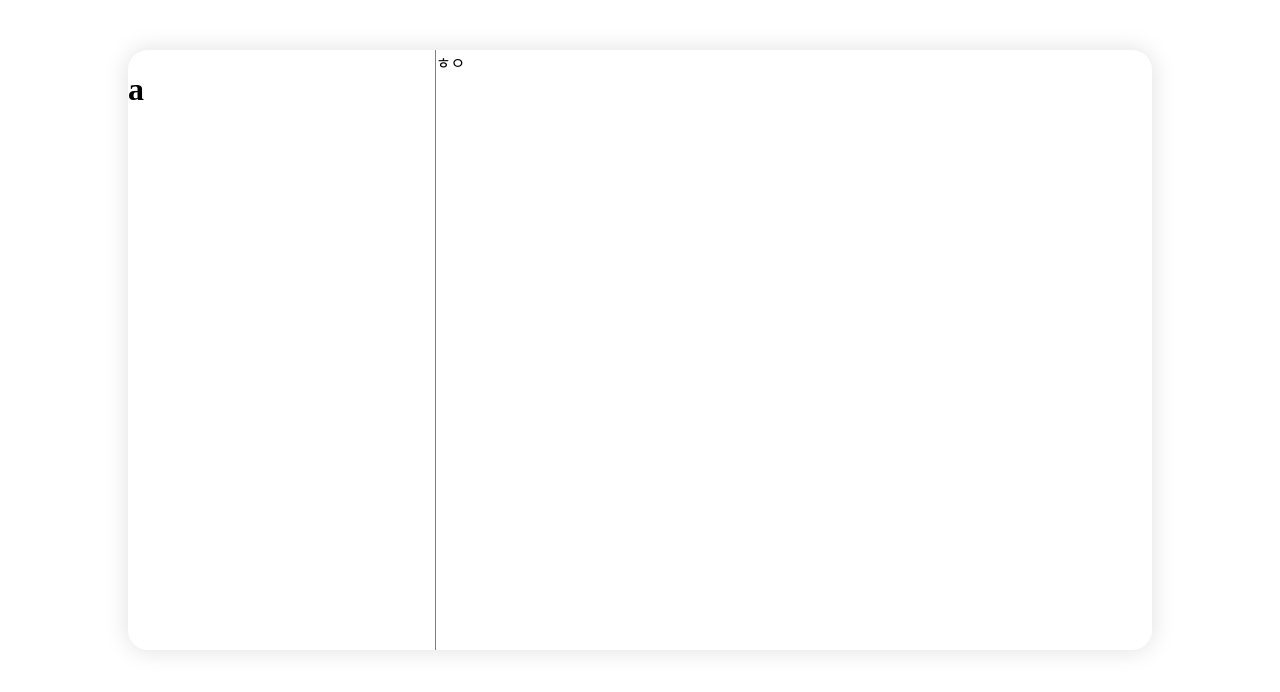
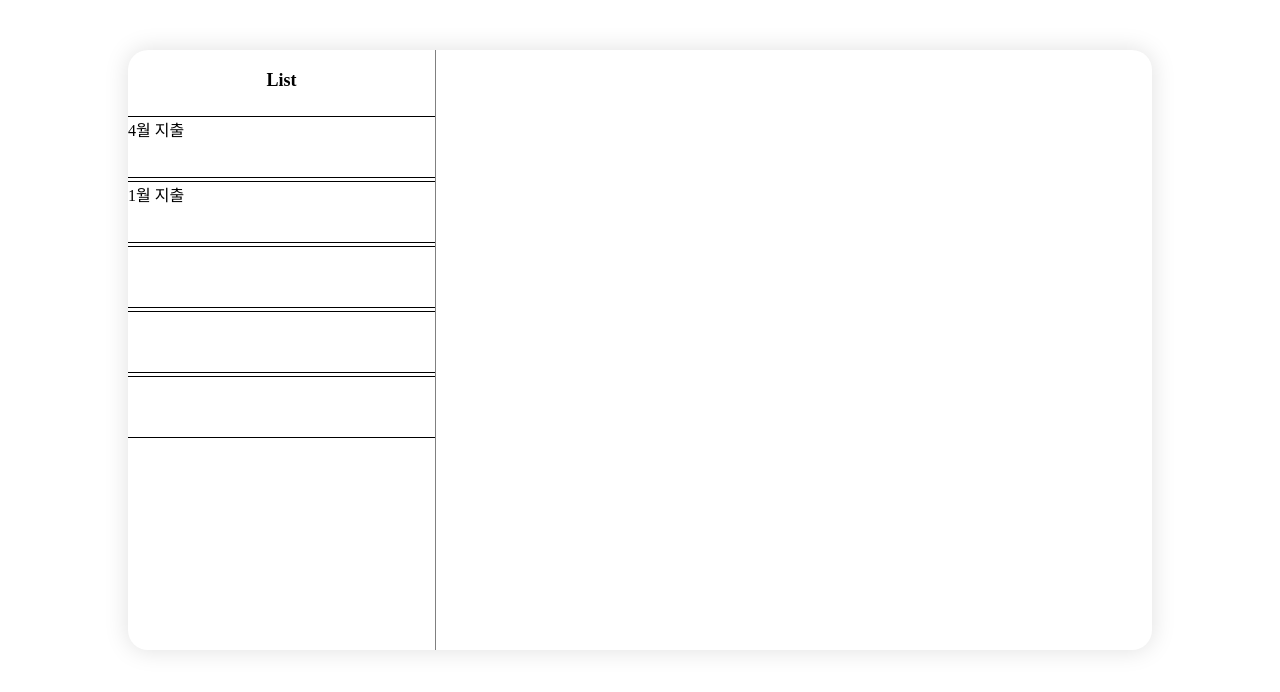
Before and after one commit to pipiya2/salary-calculate, a plain HTML site: page html/calculate_new.html in a window 1280 px wide. Drawn offline with nearby package versions, Linux system fonts and the light colour scheme.

Commit message:
레이아웃 작업_1

```diff
--- a/css/calculate_new.css
+++ b/css/calculate_new.css
@@ -18,6 +18,9 @@ body {
     width : 30%;
     height : 100%;
     border-right : 1px  solid gray;
+}
+
+.scroll{
     overflow-y:scroll;
 }
 
@@ -25,9 +28,32 @@ body {
     /* background-color: yellow; */
     width : 70%;
     height : 100%;
-    overflow-y:scroll;
 }
 
+.left-area-header{
+    /* margin-top : 50px; */
+    text-align: center;
+    margin : 20px 0px 25px 0px;
+    font-size: large;
+    font-weight: 700;
+}
+
+.list{
+    /* border-bottom: 1px solid black; */
+    /* border-top: 1px solid black;  */
+    min-height : 60px;
+    margin-bottom: 3px;
+    border-bottom: 1px solid black;
+    border-top: 1px solid black;
+}
+
+
+.list:hover{
+    cursor : pointer;
+}
+
+
+/**===================스크롤바 설정=========================*/
 .left-wrapper::-webkit-scrollbar{
     width: 3px;
 }
@@ -44,3 +70,20 @@ body {
 .left-wrapper::-webkit-scrollbar-track{
     background-color: rgba(0,0,0,0);
 }
+
+.right-wrapper::-webkit-scrollbar{
+    width: 3px;
+}
+
+/* 스크롤바 막대 설정*/
+.right-wrapper::-webkit-scrollbar-thumb{
+    background-color: gray;
+    /* 스크롤바 둥글게 설정    */
+    border-radius: 10px;
+    height: 30%;
+}
+
+/* 스크롤바 뒷 배경 설정*/
+.right-wrapper::-webkit-scrollbar-track{
+    background-color: rgba(0,0,0,0);
+}
--- a/html/calculate_new.html
+++ b/html/calculate_new.html
@@ -9,11 +9,35 @@
 </head>
 <body>
     <div class="wrapper">
-        <div class = "left-wrapper">
-            <h1>a</h1>
+        <div class = "left-wrapper scroll">
+            <div class = "left-area-header">
+                <span>List</span>
+            </div>
+
+            <div class = "list">
+                4월 지출
+            </div>
+
+            <div class = "list">
+                1월 지출
+            </div>
+
+            <div class = "list">
+
+            </div>
+
+            <div class = "list">
+
+            </div>
+
+            <div class = "list">
+
+            </div>
         </div>
-        <div class = "right-wrapper">
-            ㅎㅇ
+        <div class = "right-wrapper scroll">
+            <div class = "right-area-header">
+                <span clase = ""></span>
+            </div>
         </div>
     </div>
     <script src="https://code.jquery.com/jquery-1.12.4.min.js"></script>
```
